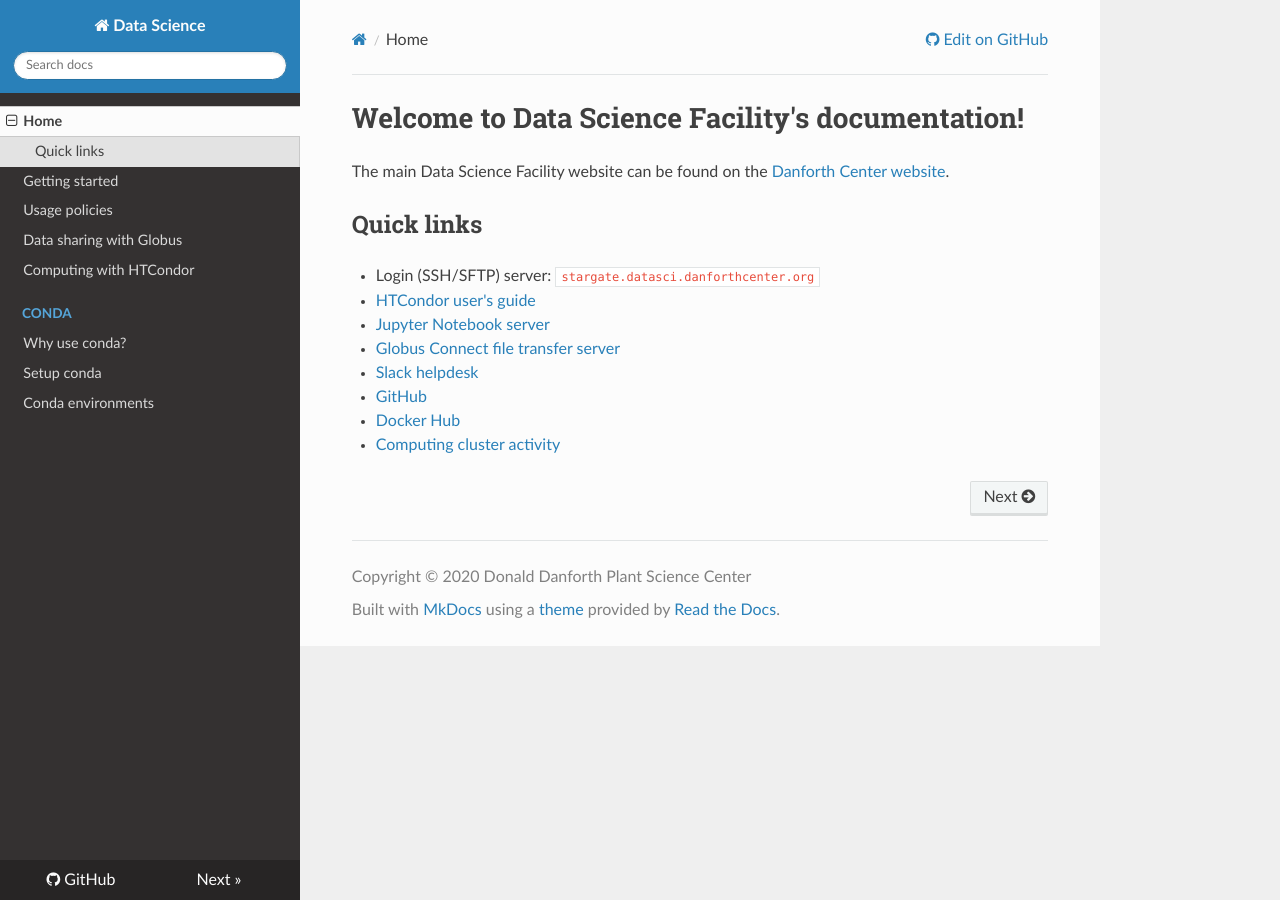
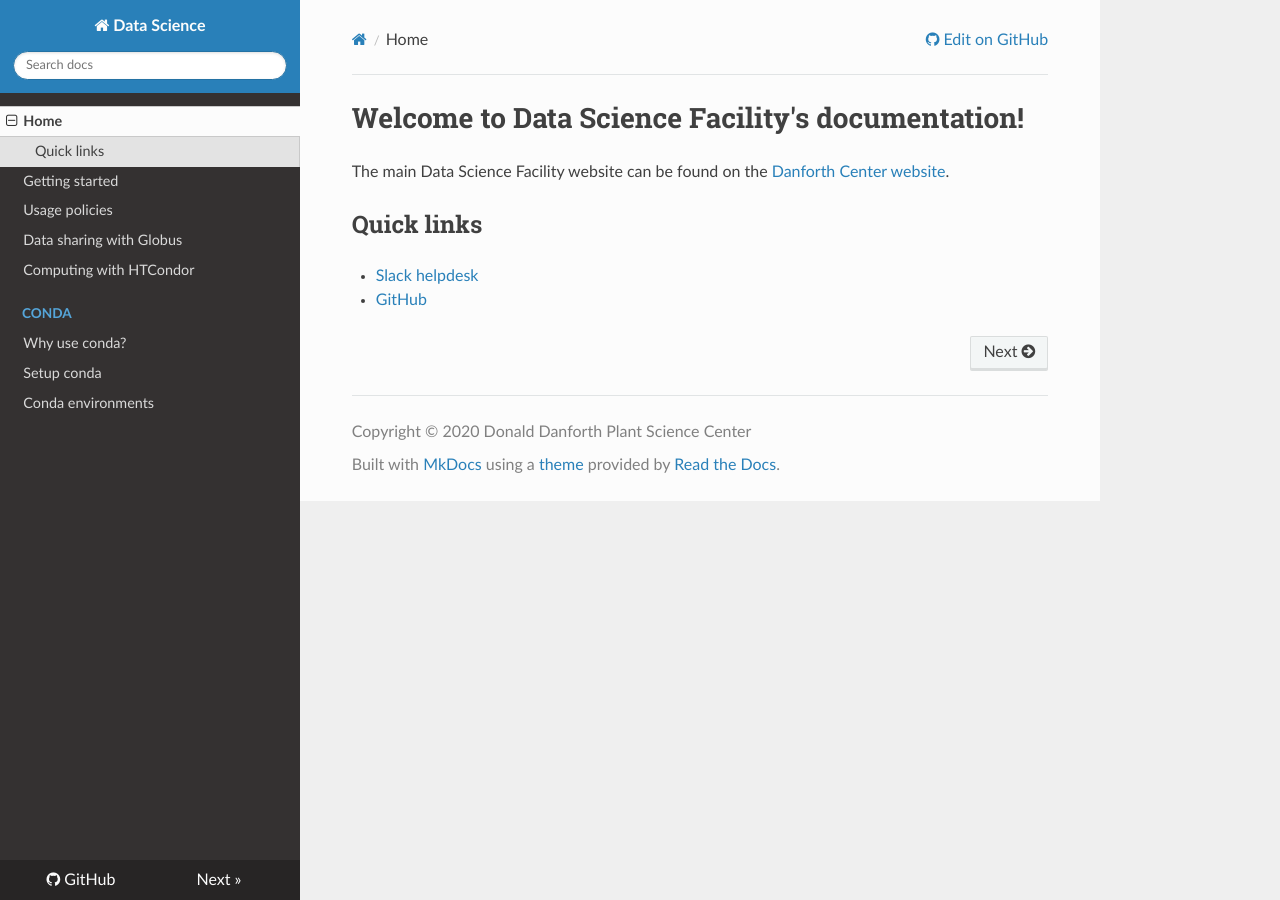
Before and after one commit to danforthcenter/datascience, an MkDocs documentation site: the page built from docs/index.md, in a window 1280 px wide. Built offline with MkDocs 1.6.1, drawn with Linux system fonts in a browser that asks for light colours; nearby versions of some CDN libraries.

Commit message:
Update quick links

```diff
--- a/docs/index.md
+++ b/docs/index.md
@@ -5,11 +5,5 @@ The main Data Science Facility website can be found on the
 
 ## Quick links
 
-* Login (SSH/SFTP) server: `stargate.datasci.danforthcenter.org`
-* [HTCondor user's guide](htcondor.md)
-* [Jupyter Notebook server](https://jupyter.datasci.danforthcenter.org)
-* [Globus Connect file transfer server](globus.md)
 * [Slack helpdesk](https://danforthcenter.slack.com/messages/CAALLQ0G6)
 * [GitHub](https://github.com/danforthcenter)
-* [Docker Hub](https://hub.docker.com/u/danforthcenter)
-* [Computing cluster activity](https://datasci.danforthcenter.org/ganglia/?c=Data+Science)
```
